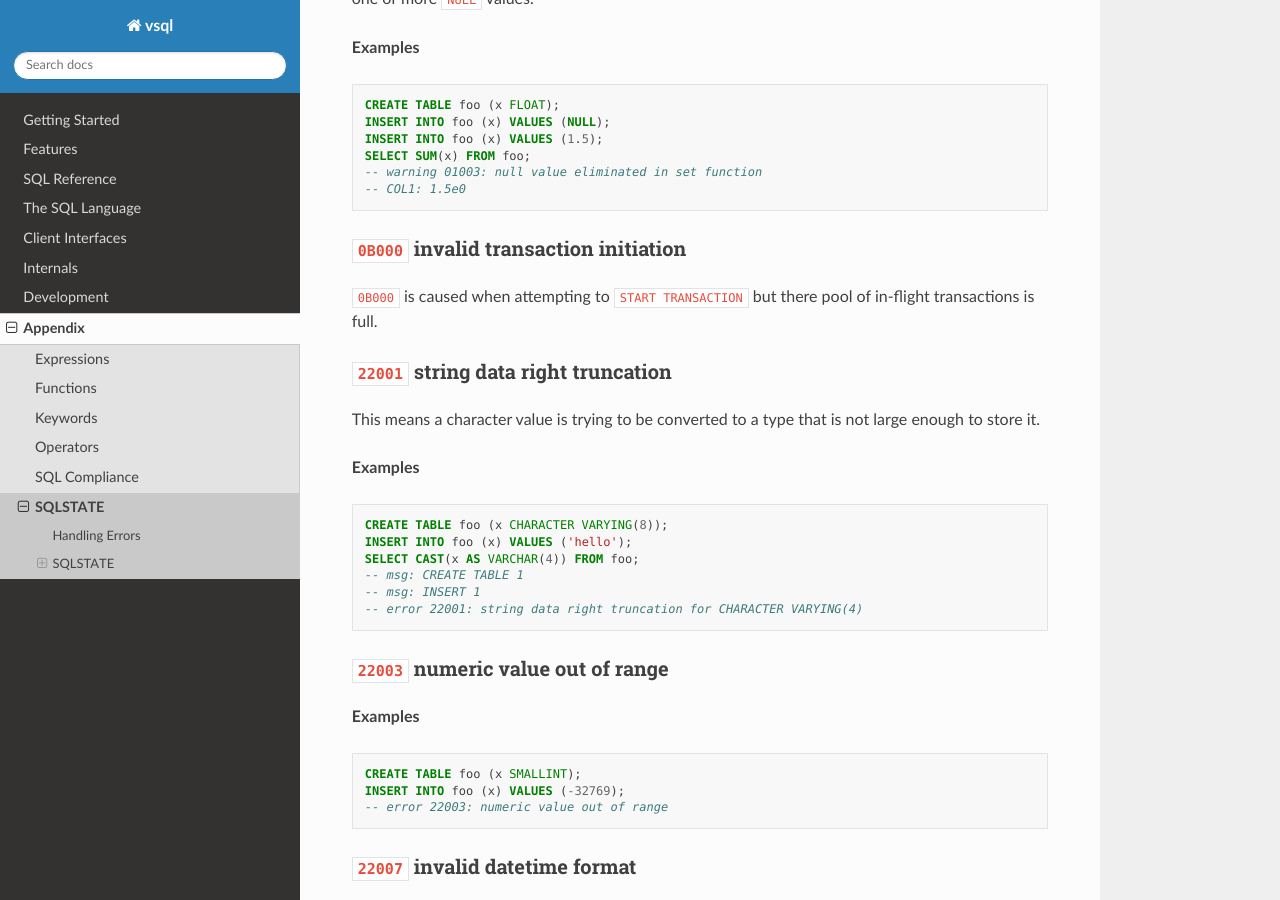
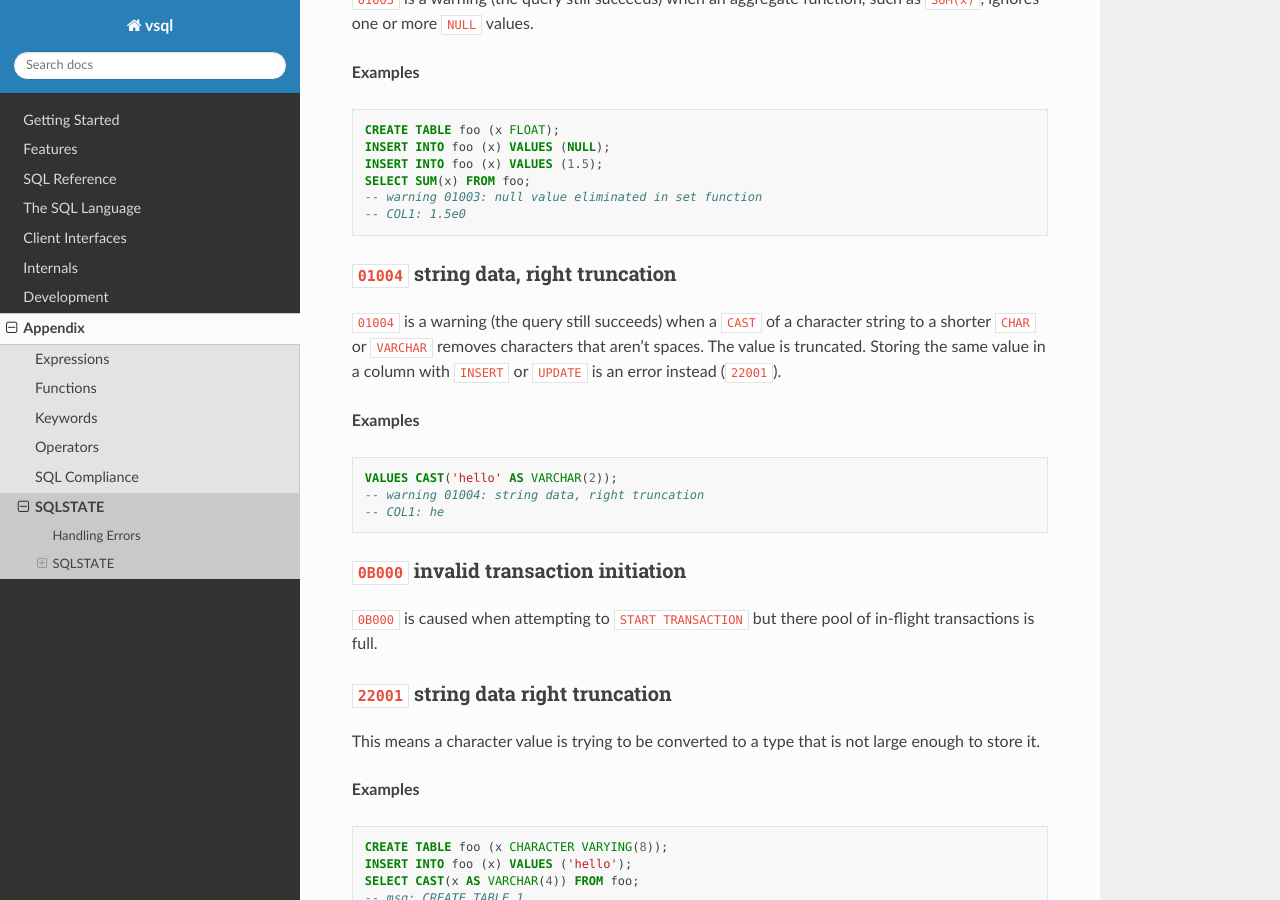
Before and after one commit to elliotchance/vsql, a Sphinx documentation site: the page built from docs/sqlstate.rst, in a window 1280 px wide and 900 px high, scrolled down 1945 px. Built offline with Sphinx 7.4.7 and the Read the Docs theme 3.1.0, drawn with Linux system fonts in a browser that asks for light colours; some of the changed text lies outside the part shown.

Commit message:
CAST: Truncate strings with a warning and keep the target type (#386)
A CAST to a shorter CHAR or VARCHAR failed with 22001 if characters other than
spaces were removed. It now truncates the value and raises the 01004 warning
(6.13 General Rules 11 and 12), while INSERT and UPDATE still raise 22001. The
type of a CAST to CHAR or VARCHAR is also now the target type, rather than the
length of the value.

These are the last two points of #221; the others were fixed in #383 and
#384.

SQL F201

Co-authored-by: Claude Opus 5.5 <noreply@anthropic.com>

```diff
--- a/docs/sqlstate.rst
+++ b/docs/sqlstate.rst
@@ -69,6 +69,22 @@ such as ``SUM(x)``, ignores one or more ``NULL`` values.
   SELECT SUM(x) FROM foo;
   -- warning 01003: null value eliminated in set function
   -- COL1: 1.5e0
+
+``01004`` string data, right truncation
+^^^^^^^^^^^^^^^^^^^^^^^^^^^^^^^^^^^^^^^
+
+``01004`` is a warning (the query still succeeds) when a ``CAST`` of a
+character string to a shorter ``CHAR`` or ``VARCHAR`` removes characters that
+aren't spaces. The value is truncated. Storing the same value in a column with
+``INSERT`` or ``UPDATE`` is an error instead (``22001``).
+
+**Examples**
+
+.. code-block:: sql
+
+  VALUES CAST('hello' AS VARCHAR(2));
+  -- warning 01004: string data, right truncation
+  -- COL1: he
 
 ``0B000`` invalid transaction initiation
 ^^^^^^^^^^^^^^^^^^^^^^^^^^^^^^^^^^^^^^^^
```
Also changed, not shown: 5 other files.
